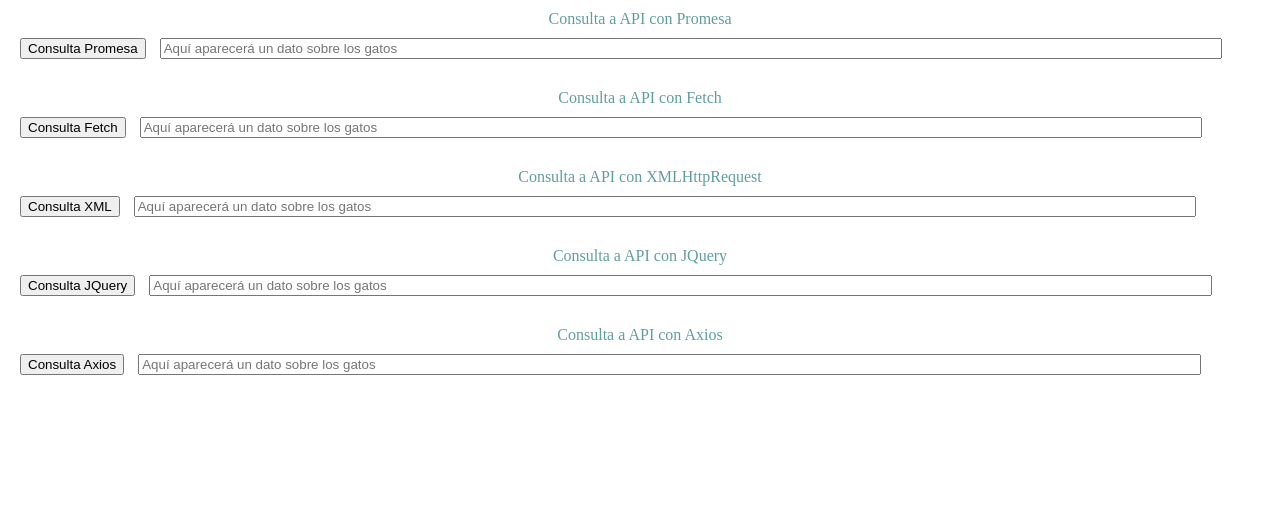
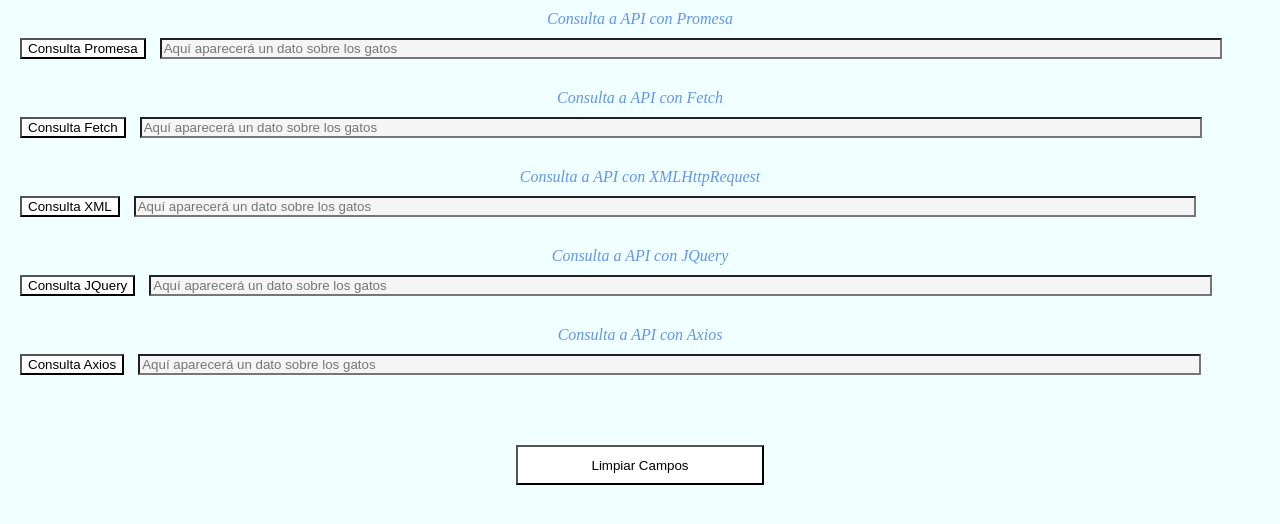
Before and after one commit to JafetSena/API-Rest, a plain HTML site: page Parcial I/Api Fetch HTML/APIFetch.html in a window 1280 px wide. Drawn offline with nearby package versions, Linux system fonts and the light colour scheme.

Commit message:
API Con varios metodos final

```diff
--- a/Parcial I/Api Fetch HTML/APIFetch.css
+++ b/Parcial I/Api Fetch HTML/APIFetch.css
@@ -1,14 +1,27 @@
 * {
     box-sizing: border-box;
     margin: 5px;
+    background-color:azure;
 }
 
 .cartel {
-    color: cadetblue;
+    color:cornflowerblue;
     text-align: center;
+    font-style: italic;
 }
 
 .caja {
     margin-bottom: 25px;
     width: 85%;
+    background-color: whitesmoke;
 }
+
+.boton {
+    background-color: white;
+}
+
+#btnLimpiar {
+    width: 20%;
+    height: 40px;
+    margin-top: 40px;
+}
--- a/Parcial I/Api Fetch HTML/APIFetch.html
+++ b/Parcial I/Api Fetch HTML/APIFetch.html
@@ -11,28 +11,31 @@
 <body onload="Limpiar()">
     <div>
         <p class="cartel">Consulta a API con Promesa</p>
-        <button id="btnPromesa">Consulta Promesa</button>
+        <button id="btnPromesa" class="boton">Consulta Promesa</button>
         <input type="text" id="txtPromesa" class="caja" placeholder="Aquí aparecerá un dato sobre los gatos">
     </div>
     <div>
         <p class="cartel">Consulta a API con Fetch</p>
-        <button id="btnConsulta">Consulta Fetch</button>
+        <button id="btnConsulta" class="boton">Consulta Fetch</button>
         <input type="text" id="txtFetch" class="caja" placeholder="Aquí aparecerá un dato sobre los gatos">
     </div>
     <div>
         <p class="cartel">Consulta a API con XMLHttpRequest</p>
-        <button id="btnXML">Consulta XML</button>
+        <button id="btnXML" class="boton">Consulta XML</button>
         <input type="text" id="txtXML" class="caja" placeholder="Aquí aparecerá un dato sobre los gatos">
     </div>
     <div>
         <p class="cartel">Consulta a API con JQuery</p>
-        <button id="btnJQ">Consulta JQuery</button>
+        <button id="btnJQ" class="boton">Consulta JQuery</button>
         <input type="text" id="txtJQ" class="caja" placeholder="Aquí aparecerá un dato sobre los gatos">
     </div>
     <div>
         <p class="cartel">Consulta a API con Axios</p>
-        <button id="btnAxios">Consulta Axios</button>
+        <button id="btnAxios" class="boton">Consulta Axios</button>
         <input type="text" id="txtAxios" class="caja" placeholder="Aquí aparecerá un dato sobre los gatos">
+    </div>
+    <div>
+        <center><button id="btnLimpiar" onclick="Limpiar()" class="boton">Limpiar Campos</button></center>
     </div>
     <script>//Agregar botones para hacer la consulta de diferentes formas (ASYNC, Promesa, JQUERY, AXIOS, XML)?
         //API Fetch
@@ -111,6 +114,13 @@
             console.log(response);
             document.getElementById("txtAxios").value = response.data.fact;
         })
+
+        function Limpiar() {
+            textboxes = document.getElementsByClassName("caja");
+            for (var i = 0; i < textboxes.length; i++){
+                textboxes[i].value = "";
+            }
+        }
     </script>
 </body>
 </html>
```
